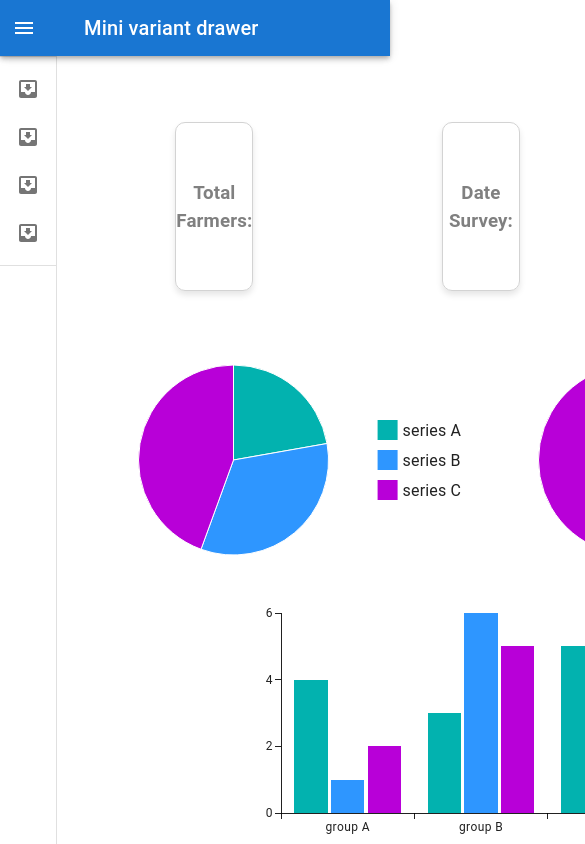
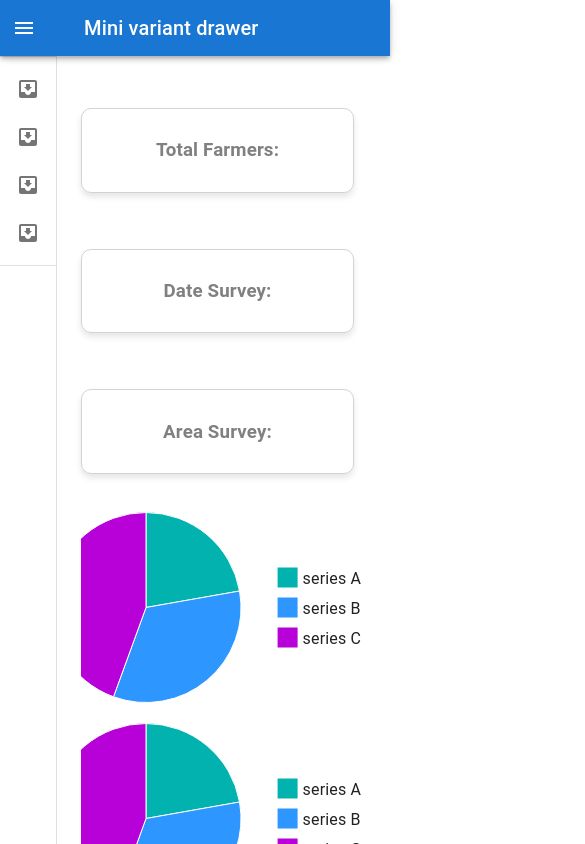
Before and after one commit to bharatrohan2016/svm-dashboard-frontend, a React (Create React App) app: page /dashboard in a window 390 px wide. Shown: the top 844 px of the page, 585 px wide, since content can reach past the window. Built offline with nearby package versions, Linux system fonts and the light colour scheme.

Commit message:
Dashboard Responsive

```diff
--- a/src/Components/User/DashBoard.jsx
+++ b/src/Components/User/DashBoard.jsx
@@ -9,7 +9,33 @@ const HeaderComponent = styled(Box)`
   justify-content: space-around;
   align-items: center;
   height: 30vh;
+  @media (max-width: 400px) {
+    display: flex;
+    flex-direction: column;
+    justify-content: space-around;
+    align-items: start;
+    min-height: 50vh;
+    padding: 0;
+    margin: 0;
+  }
 `
+
+const PieCharts = styled(Box)`
+  display: flex;
+  justify-content: space-around;
+  align-items: center;
+  height: 30vh;
+  @media (max-width: 400px) {
+    display: flex;
+    flex-direction: column;
+    justify-content: space-around;
+    align-items: start;
+    min-height: 50vh;
+    padding: 0;
+  }
+`
+
+
 
 const RectangleBox = styled(Box)`
   display: flex;
@@ -22,7 +48,25 @@ const RectangleBox = styled(Box)`
   align-items: space-around;
   flex-direction: column;
   justify-content: center;
-  color: #808080
+  color: #808080;
+  @media (max-width: 400px) {
+    width: 70vw;
+    height: 10vh;
+    display: flex;
+    flex-direction: column;
+  }
+`
+
+const BarBox = styled(Box)`
+  display: flex;
+  justify-content: space-around;
+  align-items: center;
+  height: 30vh;
+  @media (max-width: 400px) {
+    width: 70vw;
+    display: flex;
+    justify-content: start;
+  }
 `
 
 const DashBoard = () => {
@@ -39,8 +83,9 @@ const DashBoard = () => {
           <h3>Area Survey: </h3>
         </RectangleBox>
       </HeaderComponent>
-      <HeaderComponent>
+      <PieCharts>
       <PieChart
+        style={{'margin': '0'}}
         series={[
           {
             data: [
@@ -48,9 +93,10 @@ const DashBoard = () => {
               { id: 1, value: 15, label: 'series B' },
               { id: 2, value: 20, label: 'series C' },
             ],
+            cx: 60,
           },
         ]}
-        width={400}
+        width={300}
         height={200}
       />
       <PieChart
@@ -61,20 +107,22 @@ const DashBoard = () => {
               { id: 1, value: 15, label: 'series B' },
               { id: 2, value: 20, label: 'series C' },
             ],
+            cx: 60,
           },
         ]}
-        width={400}
+        width={300}
         height={200}
       />
-      </HeaderComponent>
-      <HeaderComponent>
+      </PieCharts>
+      <BarBox>
         <BarChart
           xAxis={[{ scaleType: 'band', data: ['group A', 'group B', 'group C'] }]}
           series={[{ data: [4, 3, 5] }, { data: [1, 6, 3] }, { data: [2, 5, 6] }]}
-          width={500}
+          width={400}
           height={300}
+          style={{'margin': '0'}}
         />
-      </HeaderComponent>
+      </BarBox>
     </>
   )
 }
--- a/src/Components/User/Sidebar.jsx
+++ b/src/Components/User/Sidebar.jsx
@@ -100,7 +100,7 @@ export default function Sidebar() {
   };
 
   return (
-    <Box sx={{ display: 'flex' }}>
+    <Box sx={{ display: 'flex' }} style={{'overflow-x': 'hidden'}}>
       <CssBaseline />
       <AppBar position="fixed" open={open}>
         <Toolbar>
```
